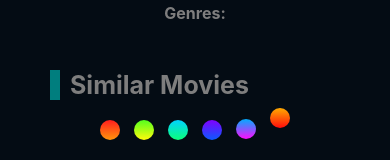
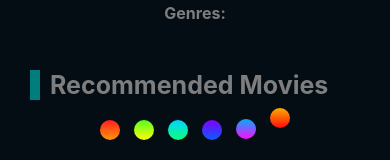
Before and after one commit to SayanDeveloper/movie-recommender, a React (Create React App) app in the folder frontend/: page /movie/1 in a window 390 px wide. Shown: the part 292-452 px from the top of the page. Built offline with nearby package versions, Linux system fonts and the light colour scheme; a web font is replaced by a local one.

Commit message:
style modifications

```diff
--- a/frontend/src/App.js
+++ b/frontend/src/App.js
@@ -3,8 +3,6 @@ import {BrowserRouter as Router, Routes, Route} from 'react-router-dom';
 import { GlobalContext } from './context/provider';
 import Navbar from './components/navbar';
 import HomePage from './pages/HomePage';
-import LoginPage from './pages/LoginPage';
-import SignupPage from './pages/SignupPage';
 import DetailsPage from './pages/DetailsPage';
 import SearchResultPage from './pages/SearchResult';
 import './styles/main.css';
@@ -20,8 +18,6 @@ function App() {
         {loading && <Loader />}
         <Routes>
           <Route exact path='/' element={<HomePage />} />
-          <Route exact path='/signup' element={<SignupPage />} />
-          <Route exact path='/login' element={<LoginPage />} />
           <Route exact path='/movie/:movieIndex' element={<DetailsPage />} />
           <Route exact path='/search/:query' element={<SearchResultPage />} />
         </Routes>
--- a/frontend/src/pages/DetailsPage.js
+++ b/frontend/src/pages/DetailsPage.js
@@ -103,7 +103,7 @@ function DetailsPage() {
                 </div>
             </div>
 
-            <h3 className='similar-movies-heading'>Similar Movies</h3>
+            <h3 className='similar-movies-heading'>Recommended Movies</h3>
             <div className='recommend-slider'>
                 <Carousel
                     responsive={responsive}
--- a/frontend/src/pages/LoginPage.js
+++ /dev/null
@@ -1,9 +0,0 @@
-import React from 'react'
-
-function LoginPage() {
-    return (
-        <div>LoginPage</div>
-    )
-}
-
-export default LoginPage
--- a/frontend/src/pages/SignupPage.js
+++ /dev/null
@@ -1,9 +0,0 @@
-import React from 'react'
-
-function SignupPage() {
-    return (
-        <div>SignupPage</div>
-    )
-}
-
-export default SignupPage
--- a/frontend/src/styles/main.css
+++ b/frontend/src/styles/main.css
@@ -78,6 +78,12 @@ h3.similar-movies-heading::before {
     .movie-details-container {
         width: 100%;
     }
+    .recommend-slider {
+        margin: 0px 30px !important;
+    }
+    h3.similar-movies-heading  {
+        margin-left: 50px;
+    }
 }
 @media screen and (max-width: 700px) {
     #root {
```
Also changed, not shown: 1 other file (tests, documents, lock files or other folders).
